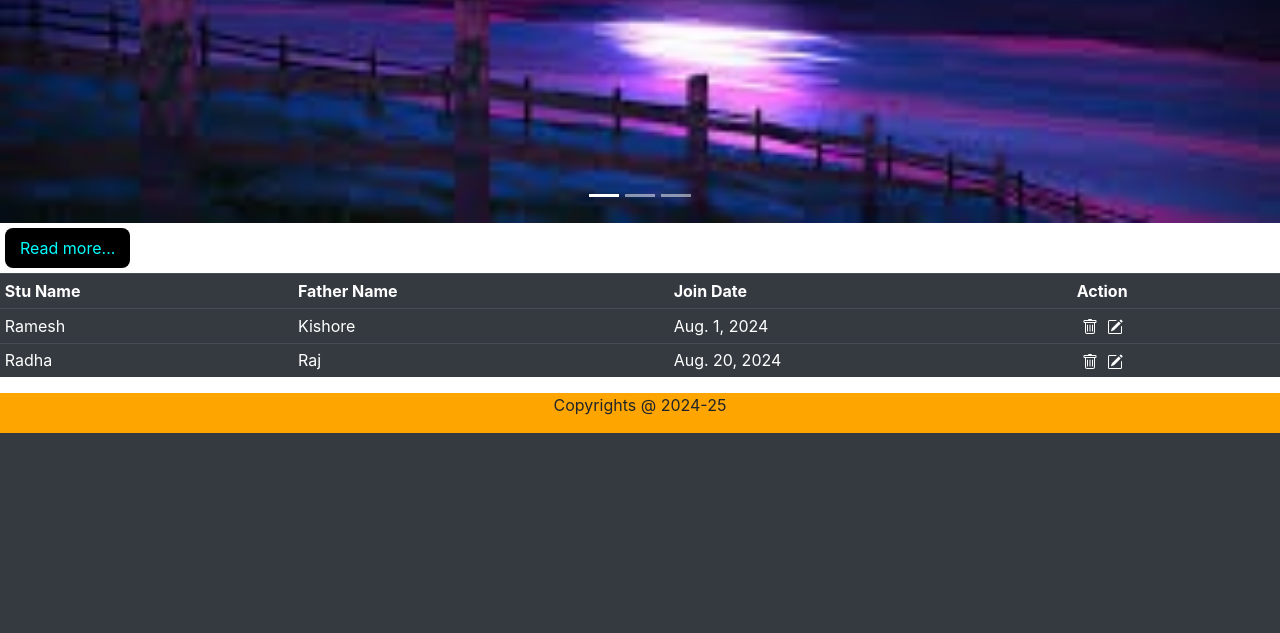
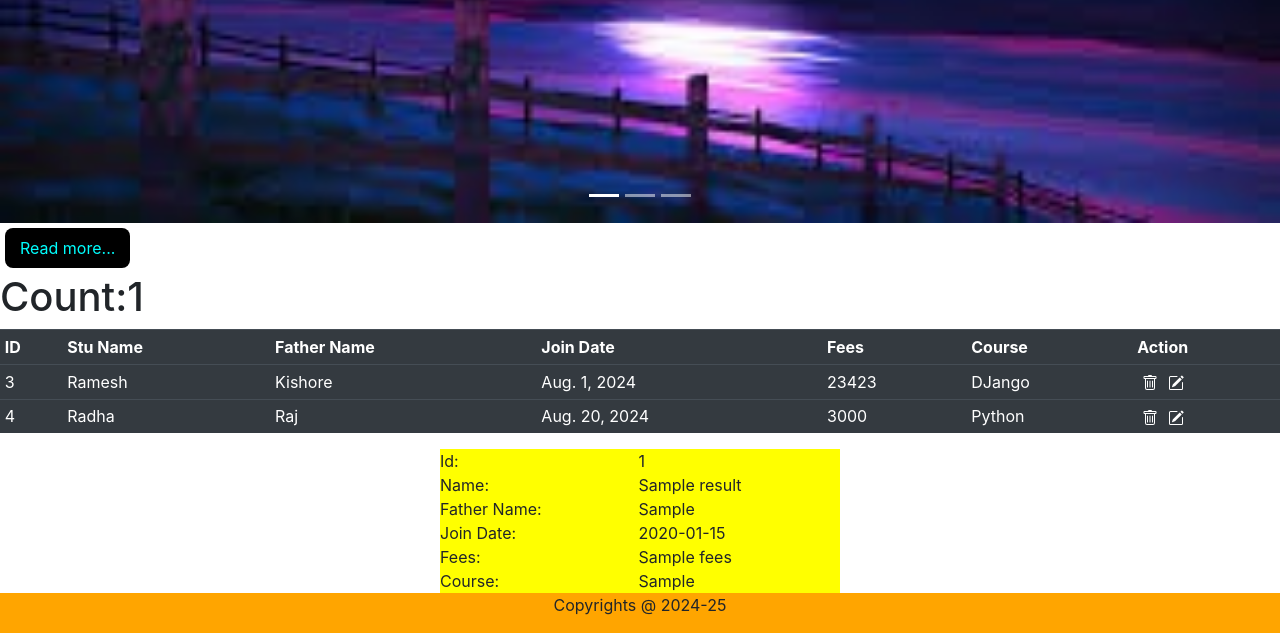
Before and after one commit to kunchala1971/SchoolProject, a Django app: template school/templates/index.html in a window 1280 px wide. Shown: the part 568-1201 px from the top of the page. Before the commit the page ends 1001 px from the top, so only its background shows below. Run offline with Django 5.2, Linux system fonts and the light colour scheme; data comes from the database, SQL or seed files in the repository; the template is opened without the code that fills it: values that come from a table or form of the project are taken from there, most other values are stand-ins (such as "Sample title", 1, 10 or a date in 2020).

Commit message:
18_Sep_2024

```diff
--- a/school/admission/models.py
+++ b/school/admission/models.py
@@ -5,7 +5,7 @@ class Admission(models.Model):
   stu_name = models.CharField(max_length=100)
   stu_father = models.CharField(max_length=100)
   joindate = models.DateField()
-  stu_class = models.CharField(max_length=20, unique=True)
+  stu_class = models.CharField(max_length=20)
   fees = models.PositiveIntegerField()
 
   class Meta:
--- a/school/templates/index.html
+++ b/school/templates/index.html
@@ -2,7 +2,6 @@
 {% block title%}
 Home
 {% endblock title%}
-
 {% block content%}
 <div id="carouselExampleIndicators" class="carousel slide" data-ride="carousel">
   <ol class="carousel-indicators">
@@ -34,19 +33,26 @@ Home
 	<button class="btn-readmore">Read more...</button>
 </div>
 <div>
+	<h1>Count:{{count}}</h1>
 	<table class="table table-dark table-sm">
 <tr>
+	<th>ID</th>
 	<th>Stu Name</th>
 	<th>Father Name</th>
 	<th>Join Date</th>
+	<th>Fees</th>
+	<th>Course</th>
 	<th>Action</td>
 </tr>
 
 	{% for data in students_data %}
 	<tr>
+		<td> {{data.id}}</td>
 		<td> {{data.stu_name}}</td>
 		<td> {{data.stu_father}}</td>
 		<td>{{data.joindate}}</td>
+		<td>{{data.fees}}</td>
+		<td>{{data.stu_class}}</td>
 		<td>
 			<span >
 			<svg class="action-icons" xmlns="http://www.w3.org/2000/svg" width="16" height="16" fill="currentColor" class="bi bi-trash" viewBox="0 0 16 16">
@@ -61,8 +67,37 @@ Home
 	</td>
 	</tr>
  {% endfor %}
+
 </table>
 
 </div>
+<div>
+	<table style="width:400px; margin:auto;background:yellow;">
+		<tr>
+			<td>Id:</td>
+			<td>{{result.id}}
+		</tr>
+		<tr>
+			<td>Name:</td>
+			<td>{{result.stu_name}}
+		</tr>
+		<tr>
+			<td>Father Name:</td>
+		<td> {{result.stu_father}}</td>
+		</tr>
+		<tr>
+			<td>Join Date:</td>
+		<td>{{result.joindate}}</td>
+		</tr>
+		<tr>
+			<td>Fees:</td>
+		<td>{{result.fees}}</td>
+		</tr>
+		<tr>
+			<td>Course:</td>
+		<td>{{result.stu_class}}</td>
+		</tr>
+	</table>
+</div>
 
 {% endblock content%}
```
Also changed, not shown: school/admission/views.py (+27 -10 lines), school/students.txt (+7 -0 lines), school/admission/migrations/0002_alter_admission_stu_class.py (added).
